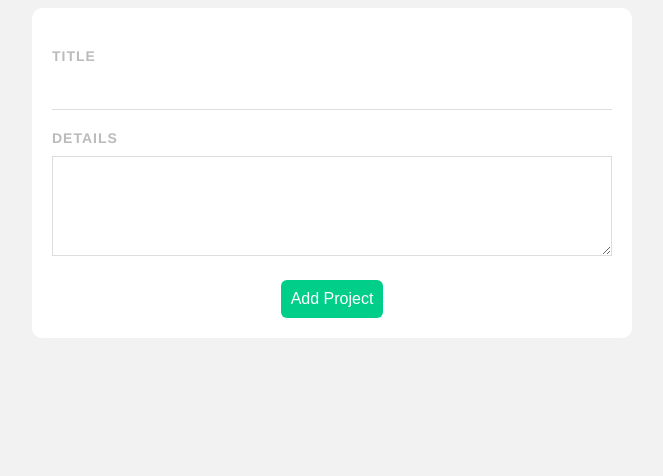
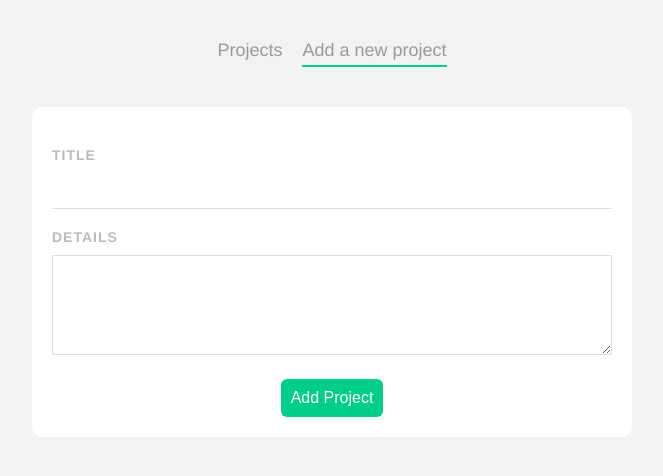
Before and after one commit to nmrhard/planner, a Vue app: page /add in a window 1280 px wide. Shown: the top 476 px of the page, without its empty margins (308-971 px from the left). Built offline with nearby package versions, Linux system fonts and the light colour scheme.

Commit message:
Navbar component

```diff
--- a/src/App.vue
+++ b/src/App.vue
@@ -1,6 +1,17 @@
 <template>
+  <Navbar />
   <router-view/>
 </template>
+
+<script>
+import Navbar from './components/Navbar.vue'
+
+export default {
+  components: {
+    Navbar
+  }
+}
+</script>
 
 <style>
 body {
--- /dev/null
+++ b/src/components/Navbar.vue
@@ -0,0 +1,30 @@
+<template>
+  <nav class="main-nav">
+    <router-link :to="{ name: 'Home' }">Projects</router-link>
+    <router-link :to="{ name: 'AddProject' }">Add a new project</router-link>
+  </nav>
+</template>
+
+<script>
+export default {
+
+}
+</script>
+
+<style>
+  .main-nav {
+    text-align: center;
+    margin: 40px auto;
+  }
+  .main-nav a{
+    display: inline-block;
+    text-decoration: none;
+    margin: 0 10px;
+    color: #999;
+    font-size: 18px;
+  }
+  a.router-link-active {
+    border-bottom: 2px solid #00ce89;
+    padding-bottom: 4px;
+  }
+</style>
```
